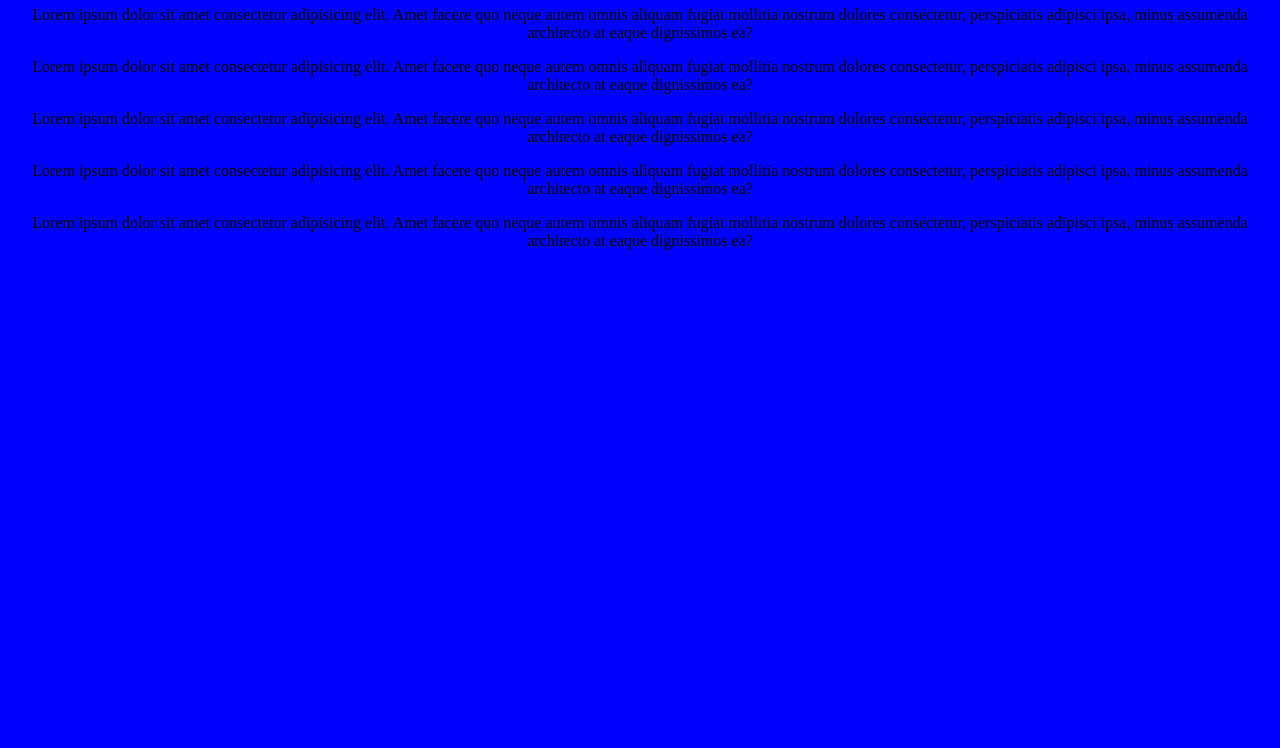
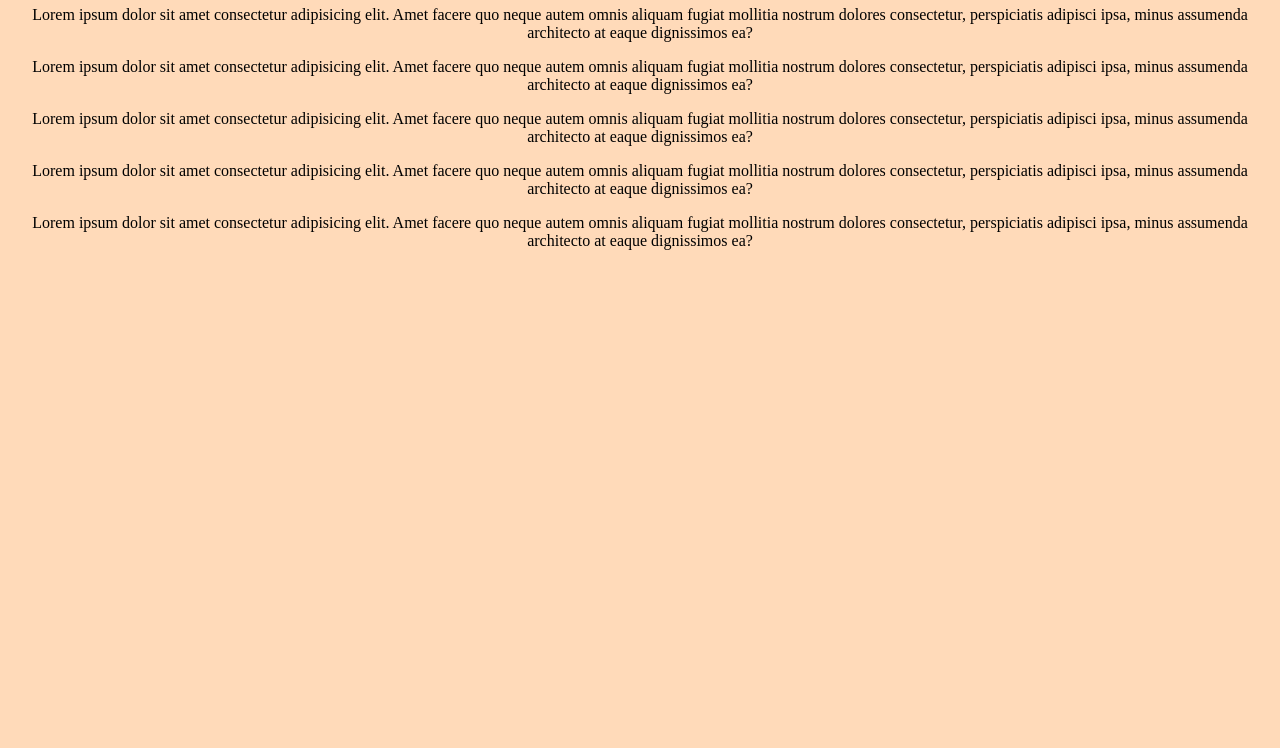
Before and after one commit to rishisharma1986/rishisharma1986.github.io, a plain HTML site: page index.html in a window 1280 px wide. Shown: the part 52-800 px from the top of the page. Drawn offline with Linux system fonts and the light colour scheme.

Commit message:
stylesheet changed

```diff
--- a/style.css
+++ b/style.css
@@ -1,5 +1,6 @@
 body{
     margin: auto;
-    background-color: blue;
+    background-color: peachpuff;
     text-align: center;
+    color: black;
 }
```
